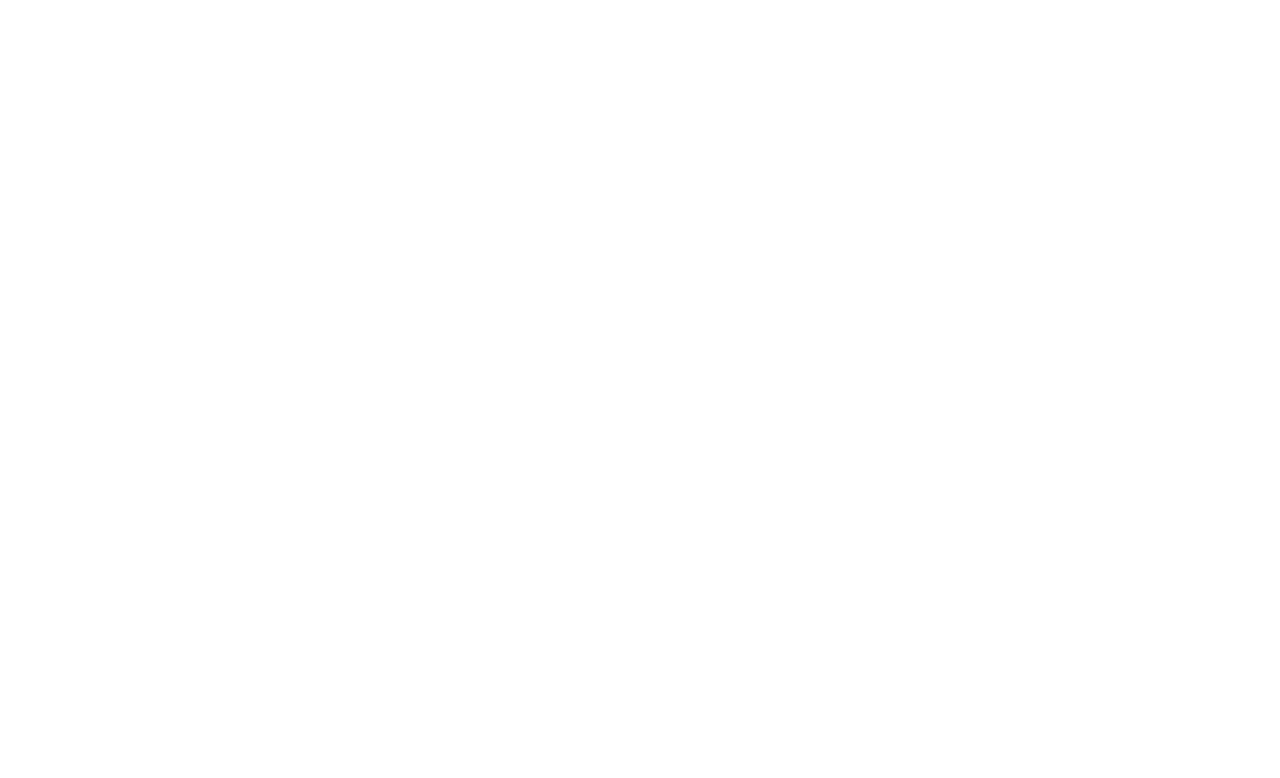
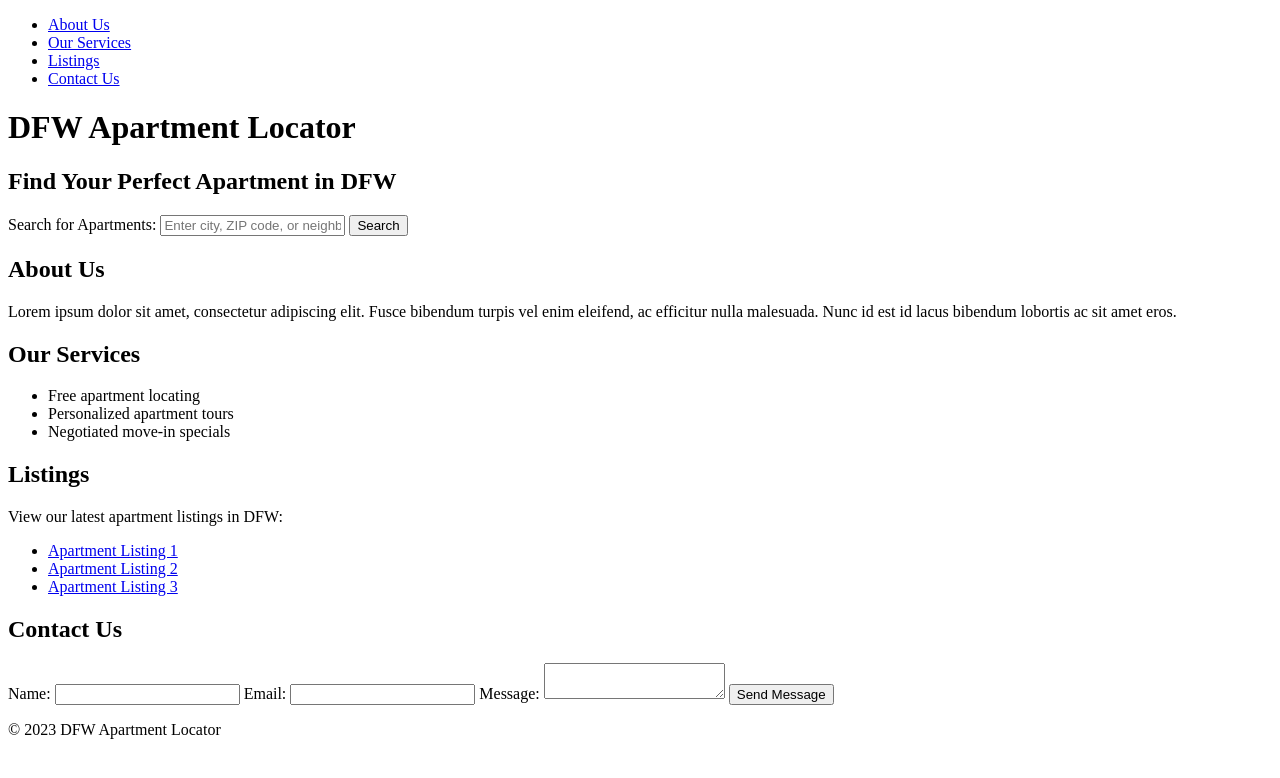
Before and after one commit to Coreydavidd/new-page, a plain HTML site: page index.html in a window 1280 px wide. Drawn offline with Linux system fonts and the light colour scheme.

Commit message:
create index.html file

```diff
--- a/index.html
+++ b/index.html
@@ -1,12 +1,65 @@
 <!DOCTYPE html>
-<html lang="en">
-<head>
-    <meta charset="UTF-8">
-    <meta http-equiv="X-UA-Compatible" content="IE=edge">
-    <meta name="viewport" content="width=device-width, initial-scale=1.0">
-    <title>Document</title>
-</head>
-<body>
-    <h1></h1>
-</body>
+<html>
+  <head>
+    <title>DFW Apartment Locator</title>
+  </head>
+  <body>
+    <header>
+      <nav>
+        <ul>
+          <li><a href="#about">About Us</a></li>
+          <li><a href="#services">Our Services</a></li>
+          <li><a href="#listings">Listings</a></li>
+          <li><a href="#contact">Contact Us</a></li>
+        </ul>
+      </nav>
+      <h1>DFW Apartment Locator</h1>
+    </header>
+    <main>
+      <section id="hero">
+        <h2>Find Your Perfect Apartment in DFW</h2>
+        <form action="#" method="GET">
+          <label for="search">Search for Apartments:</label>
+          <input type="text" name="search" placeholder="Enter city, ZIP code, or neighborhood">
+          <button type="submit">Search</button>
+        </form>
+      </section>
+      <section id="about">
+        <h2>About Us</h2>
+        <p>Lorem ipsum dolor sit amet, consectetur adipiscing elit. Fusce bibendum turpis vel enim eleifend, ac efficitur nulla malesuada. Nunc id est id lacus bibendum lobortis ac sit amet eros. </p>
+      </section>
+      <section id="services">
+        <h2>Our Services</h2>
+        <ul>
+          <li>Free apartment locating</li>
+          <li>Personalized apartment tours</li>
+          <li>Negotiated move-in specials</li>
+        </ul>
+      </section>
+      <section id="listings">
+        <h2>Listings</h2>
+        <p>View our latest apartment listings in DFW:</p>
+        <ul>
+          <li><a href="#">Apartment Listing 1</a></li>
+          <li><a href="#">Apartment Listing 2</a></li>
+          <li><a href="#">Apartment Listing 3</a></li>
+        </ul>
+      </section>
+      <section id="contact">
+        <h2>Contact Us</h2>
+        <form action="#" method="POST">
+          <label for="name">Name:</label>
+          <input type="text" name="name">
+          <label for="email">Email:</label>
+          <input type="email" name="email">
+          <label for="message">Message:</label>
+          <textarea name="message"></textarea>
+          <button type="submit">Send Message</button>
+        </form>
+      </section>
+    </main>
+    <footer>
+      <p>&copy; 2023 DFW Apartment Locator</p>
+    </footer>
+  </body>
 </html>
```
